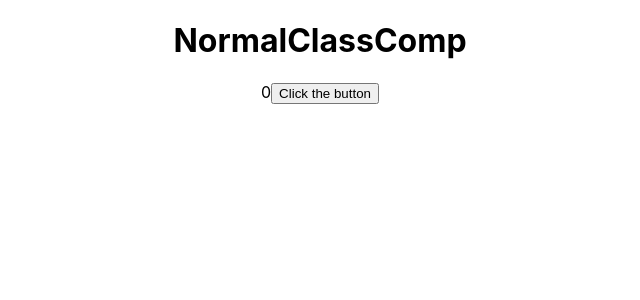
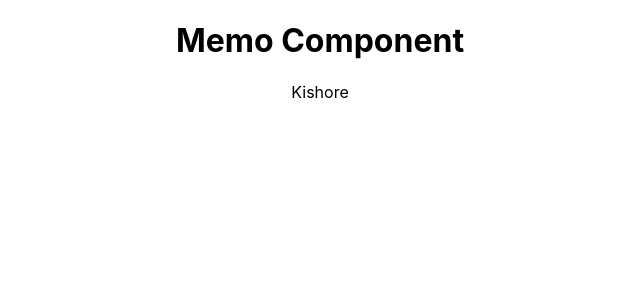
Before and after one commit to Dinesh107/RFS10amMar24Besant, a React (Create React App) app: page / in a window 1280 px wide. Shown: the top 300 px of the page, without its empty margins (320-960 px from the left). Built offline with nearby package versions, Linux system fonts and the light colour scheme.

Commit message:
FifthCommit

```diff
--- a/src/App.js
+++ b/src/App.js
@@ -15,14 +15,17 @@ import InlineCssPractice from './Components/InlineCssPractice';
 import FragmentsPractice from './Components/FragmentsPractice';
 import PureCompPractice from './Components/PureCompPractice';
 import NormalClassComp from './Components/NormalClassComp';
+import ParentForMemoComp from './Components/ParentForMemoComp';
 
 function App() {
   return (
     <div className='App'>
 
+      <ParentForMemoComp/>
+
       {/* <NormalClassComp/> */}
 
-      <PureCompPractice/>
+      {/* <PureCompPractice/> */}
 
       {/* <FragmentsPractice/> */}
 
--- /dev/null
+++ b/src/Components/MemoComponentPractice.js
@@ -0,0 +1,17 @@
+import React from 'react'
+
+function MemoComponentPractice({studentName}) {
+
+   console.log('MemoComponentPractice');
+
+  return (
+
+    <div>
+         <h1>Memo Component</h1>
+         {studentName}
+
+    </div>
+  )
+}
+
+export default React.memo(MemoComponentPractice)
--- /dev/null
+++ b/src/Components/ParentForMemoComp.js
@@ -0,0 +1,38 @@
+import React, { Component } from 'react'
+import MemoComponentPractice from './MemoComponentPractice'
+
+class ParentForMemoComp extends Component {
+
+  constructor(props) {
+
+    super(props)
+
+    this.state = {
+
+       studentName: 'Kishore'
+
+    }
+
+  }
+
+  componentDidMount() {
+
+    setInterval(() => {this.setState({
+        studentName: 'Kishore'
+    })}, 4000)
+
+  }
+
+  render() {
+
+    console.log("Parent Component")
+
+    return (
+      <div>
+        <MemoComponentPractice studentName={this.state.studentName}/>
+      </div>
+    )
+  }
+}
+
+export default ParentForMemoComp
```
